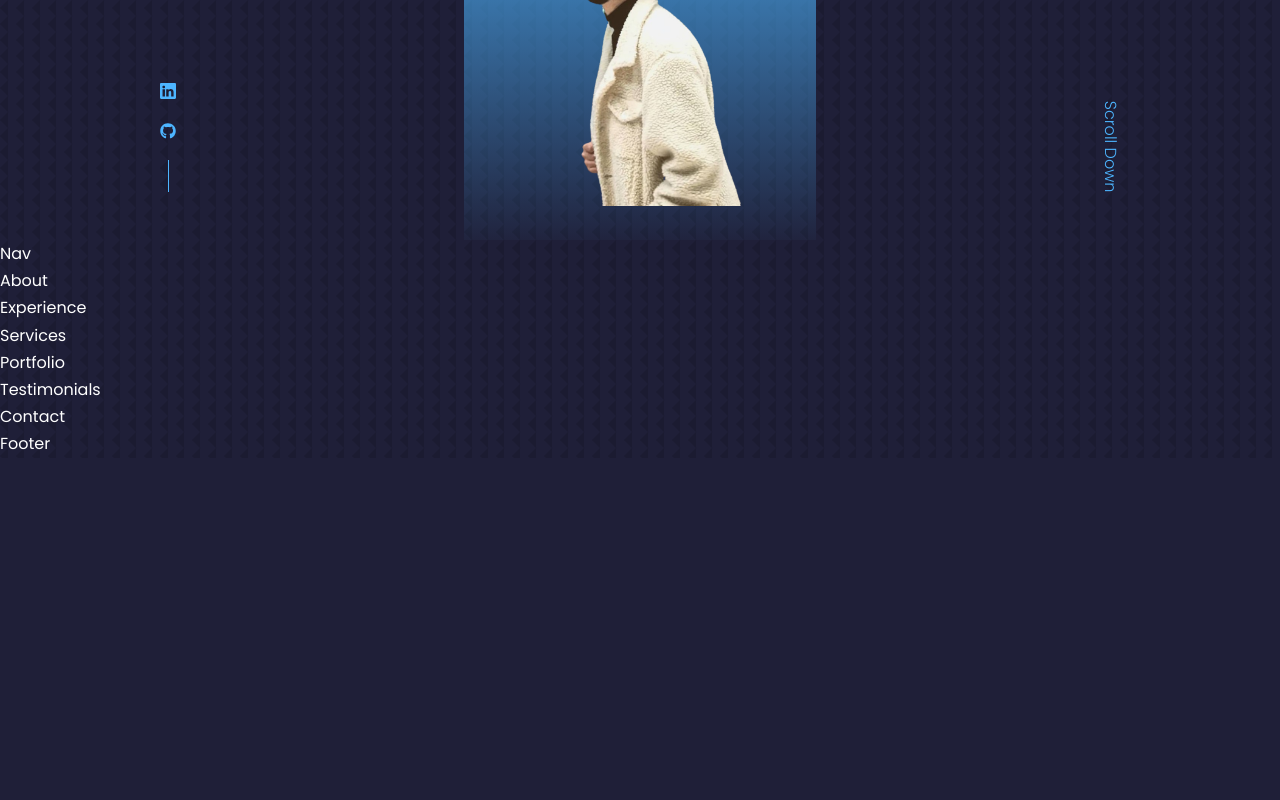
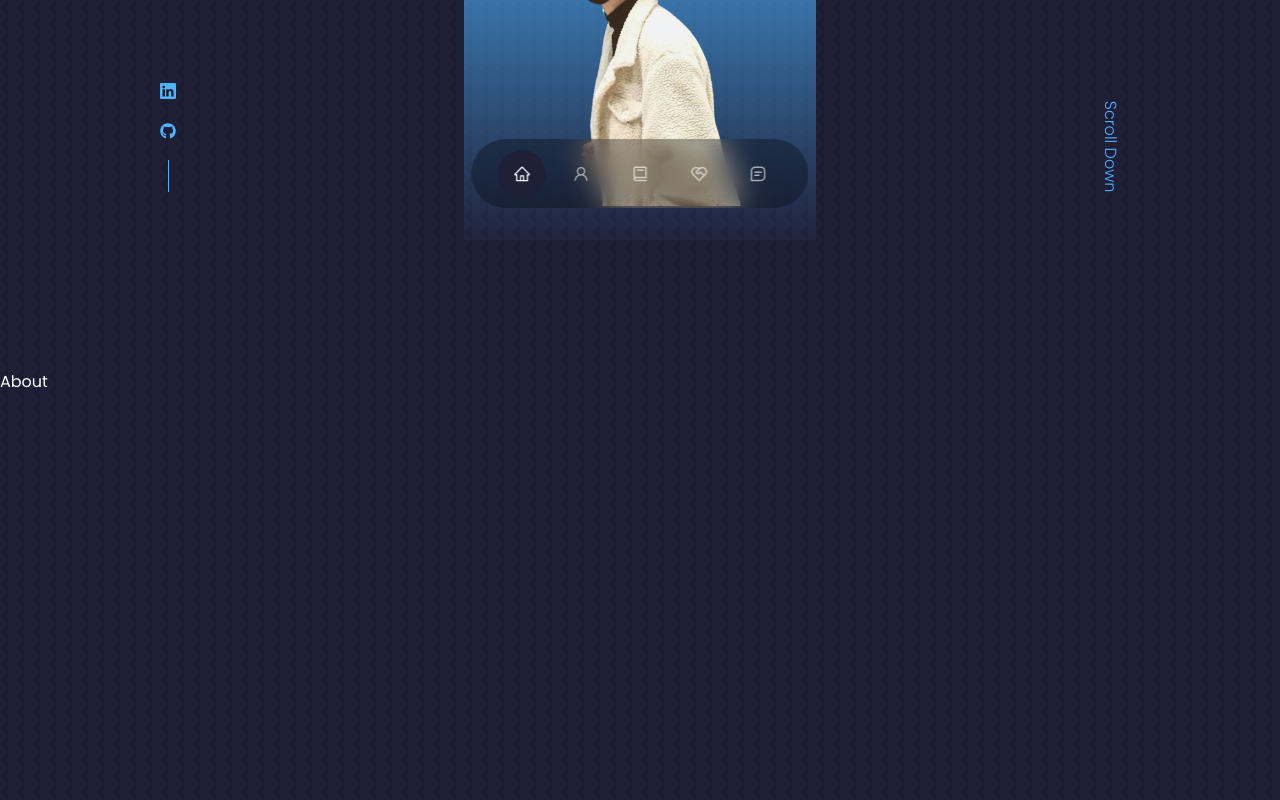
Before and after one commit to TOUFIK-Taha98/portfolio, a React (Create React App) app: page / in a window 1280 px wide. Shown: the part 560-1360 px from the top of the page. Before the commit the page ends 1018 px from the top, so only its background shows below. Built offline with nearby package versions, Linux system fonts and the light colour scheme.

Commit message:
Creating the menu

```diff
--- a/src/components/about/About.jsx
+++ b/src/components/about/About.jsx
@@ -3,7 +3,7 @@
 
 function About() {
   return (
-    <div>About</div>
+    <section id="about">About</section>
   )
 }
 
--- a/src/components/contact/Contact.jsx
+++ b/src/components/contact/Contact.jsx
@@ -3,7 +3,7 @@
 
 const Contact = () => {
   return (
-    <div>Contact</div>
+    <section id="contact">Contact</section>
   )
 }
 
--- a/src/components/experience/Experience.jsx
+++ b/src/components/experience/Experience.jsx
@@ -3,7 +3,7 @@
 
 function Experience() {
   return (
-    <div>Experience</div>
+    <section id="experience">Experience</section>
   )
 }
 
--- a/src/components/footer/Footer.jsx
+++ b/src/components/footer/Footer.jsx
@@ -3,7 +3,7 @@
 
 function Footer() {
   return (
-    <div>Footer</div>
+    <section id="footer">Footer</section>
   )
 }
 
--- a/src/components/nav/Nav.jsx
+++ b/src/components/nav/Nav.jsx
@@ -1,9 +1,20 @@
 import React from 'react'
 import './nav.css'
+import {AiOutlineHome} from "react-icons/ai"
+import {AiOutlineUser} from "react-icons/ai"
+import {BiBook} from "react-icons/bi"
+import {RiServiceLine} from "react-icons/ri"
+import {BiMessageSquareDetail} from "react-icons/bi"
 
 function Nav() {
   return (
-    <div>Nav</div>
+    <nav>
+      <a href="#" className='active'><AiOutlineHome/></a>
+      <a href="#about"><AiOutlineUser/></a>
+      <a href="#experience"><BiBook/></a>
+      <a href="#services"><RiServiceLine/></a>
+      <a href="#contact"><BiMessageSquareDetail/></a>
+    </nav>
   )
 }
 
--- a/src/components/nav/nav.css
+++ b/src/components/nav/nav.css
@@ -0,0 +1,32 @@
+nav{
+    background: rgba(0, 0, 0, 0.3);
+    width: max-content;
+    display: block;
+    padding: 0.7rem 1.7rem;
+    z-index: 2;
+    position: fixed;
+    left: 50%;
+    transform: translateX(-50%);
+    bottom: 2rem;
+    display: flex;
+    gap: 0.8rem;
+    border-radius: 3rem;
+    backdrop-filter: blur(15px);
+}
+
+nav a {
+    background: transparent;
+    padding: 0.9rem;
+    border-radius: 50%;
+    display: flex;
+    color: var(--color-light);
+    font-size: 1.1rem;
+}
+nav a:hover{
+    background: rgba(0, 0, 0, 0.3);
+}
+
+nav a.active{
+    background: var(--color-bg);
+    color: var(--color-white);
+}
--- a/src/components/portfolio/Portfolio.jsx
+++ b/src/components/portfolio/Portfolio.jsx
@@ -3,7 +3,7 @@
 
 function Portfolio() {
   return (
-    <div>Portfolio</div>
+    <section id="portolio">Portfolio</section>
   )
 }
 
--- a/src/components/services/Services.jsx
+++ b/src/components/services/Services.jsx
@@ -3,7 +3,7 @@
 
 function Services() {
   return (
-    <div>Services</div>
+    <section id="services">Services</section>
   )
 }
 
--- a/src/components/testimonials/Testimonials.jsx
+++ b/src/components/testimonials/Testimonials.jsx
@@ -3,7 +3,7 @@
 
 function Testimonials() {
   return (
-    <div>Testimonials</div>
+    <section id="testimonials">Testimonials</section>
   )
 }
 
--- a/src/index.css
+++ b/src/index.css
@@ -57,6 +57,7 @@
 
 section{
     margin-top: 8rem;
+    height: 100vh;
 }
 section > h2, section > h5{
     text-align: center;
```
